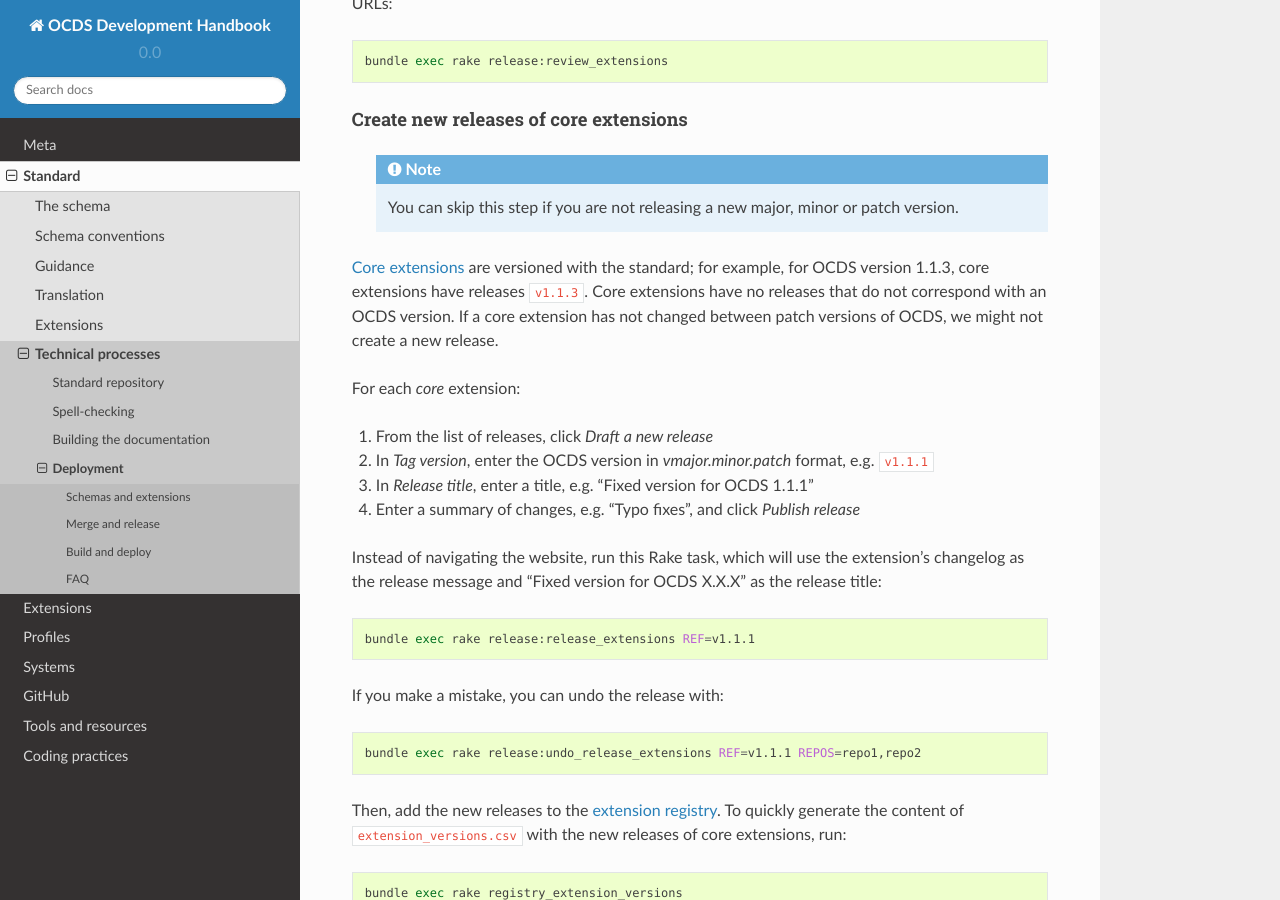
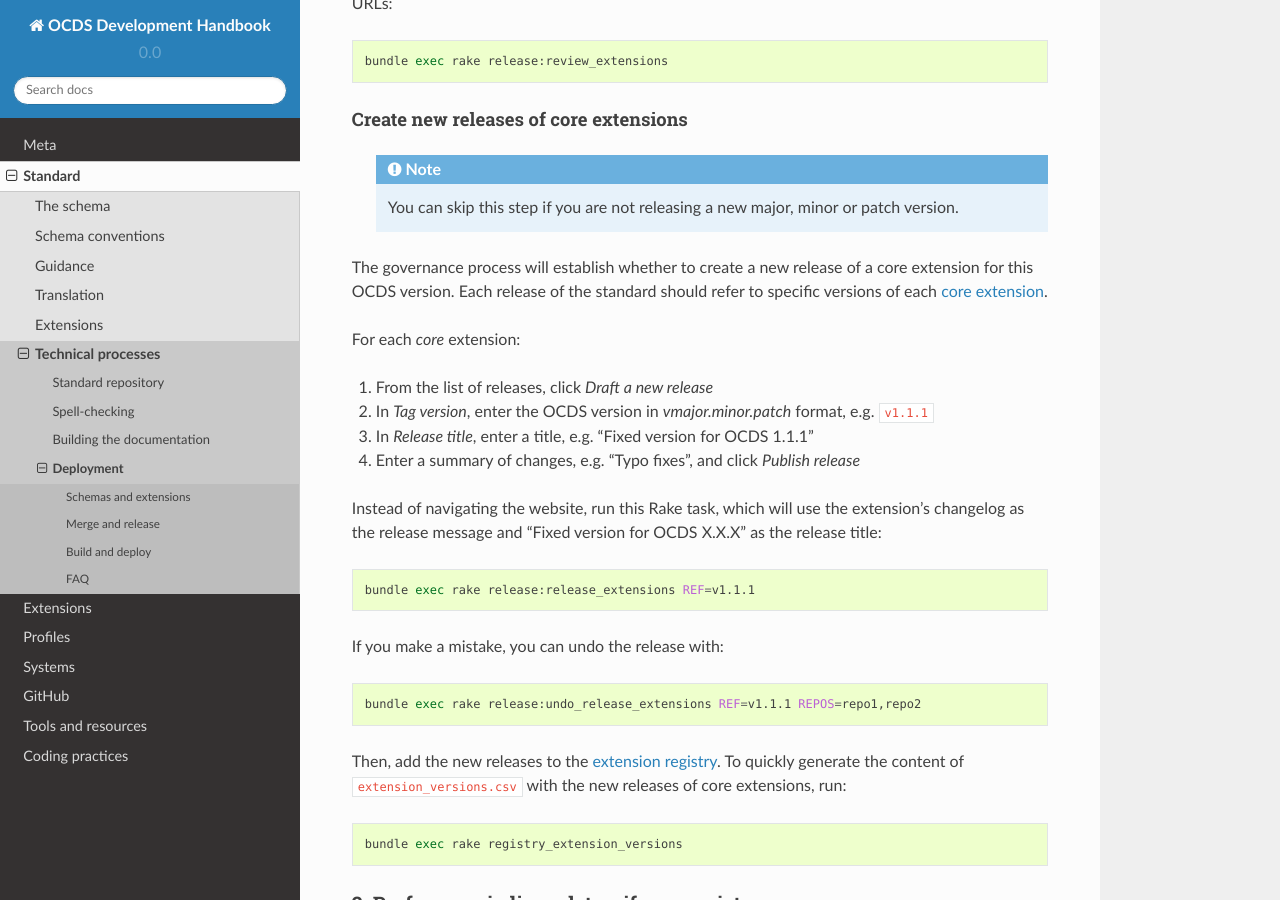
Before and after one commit to open-contracting/standard-development-handbook, a Sphinx documentation site: the page built from docs/standard/technical/deployment.md, in a window 1280 px wide and 900 px high, scrolled down 1106 px. Built offline with Sphinx 7.4.7 and the Read the Docs theme 2.0.0, drawn with Linux system fonts in a browser that asks for light colours.

Commit message:
Revert 71fa1095c60cfb7fe287271a65ef212029717315 and add clarification

````diff
--- a/docs/standard/technical/deployment.md
+++ b/docs/standard/technical/deployment.md
@@ -50,7 +50,7 @@ bundle exec rake release:review_extensions
     You can skip this step if you are not releasing a new major, minor or patch version.
 ```
 
-[Core extensions](http://standard.open-contracting.org/latest/en/extensions/#core-extensions) are versioned with the standard; for example, for OCDS version 1.1.3, core extensions have releases `v1.1.3`. Core extensions have no releases that do not correspond with an OCDS version. If a core extension has not changed between patch versions of OCDS, we might not create a new release.
+The governance process will establish whether to create a new release of a core extension for this OCDS version. Each release of the standard should refer to specific versions of each [core extension](http://standard.open-contracting.org/latest/en/extensions/#core-extensions).
 
 For each *core* extension:
 
````
